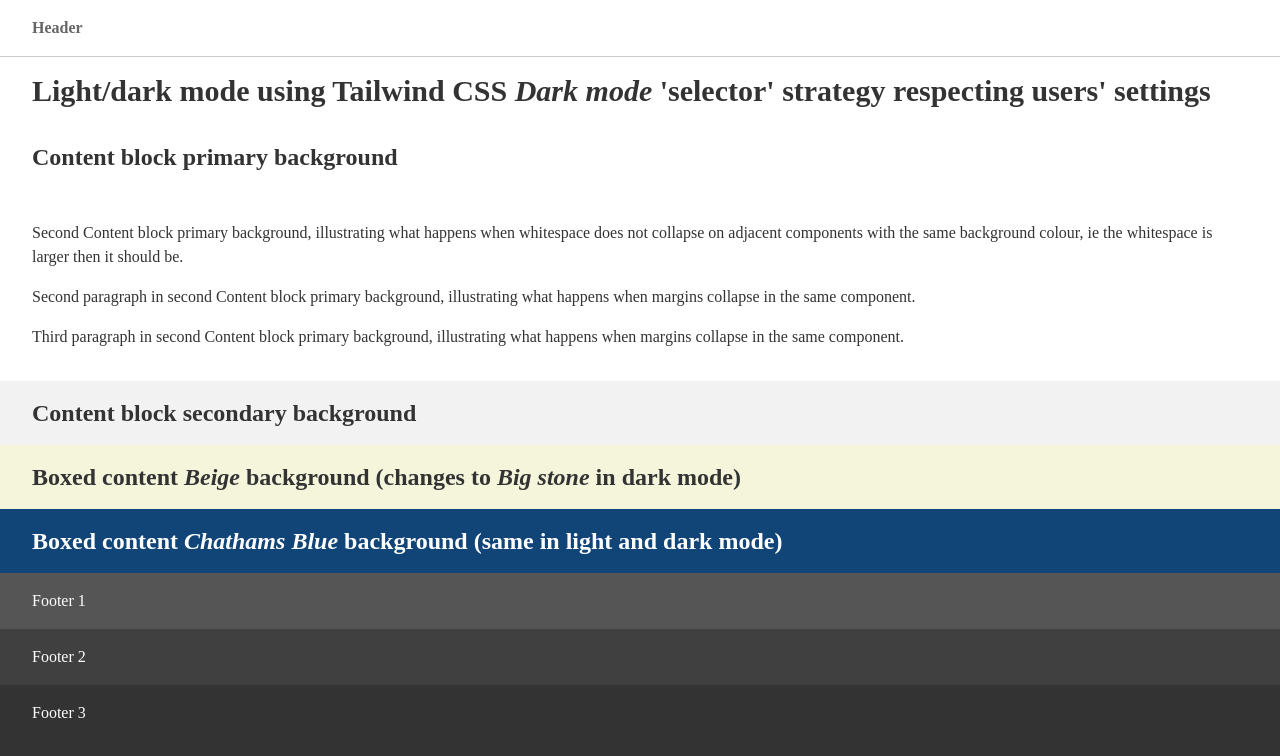
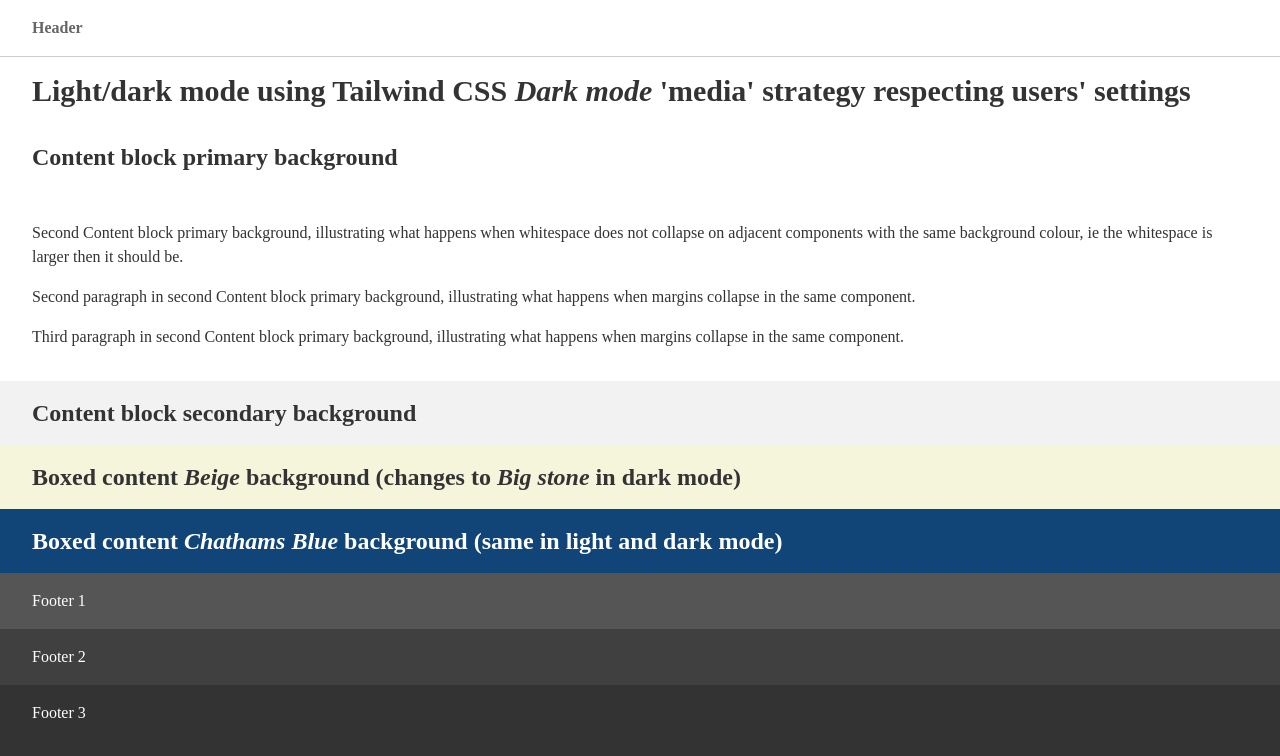
Before and after one commit to zzcgulm/light-dark-mode-using-tailwind-css-dark-mode, a website: page src/index.html in a window 1280 px wide. Drawn offline with Linux system fonts and the light colour scheme.

Commit message:
Fixes inorrect name in copy; Adds Readme with references.

```diff
--- a/src/index.html
+++ b/src/index.html
@@ -17,7 +17,7 @@
   <!-- If we add the primary background colour to `<main>` then we can handle non-collapsing whitespace better? -->
   <main class="text-mineShaft bg-white dark:text-white dark:bg-black">
     <div class="px-[32px] py-4 text-mineShaft bg-white dark:text-white dark:bg-black">
-      <h1 class="my-[unset] text-3xl">Light/dark mode using Tailwind CSS <em>Dark mode</em> 'selector' strategy
+      <h1 class="my-[unset] text-3xl">Light/dark mode using Tailwind CSS <em>Dark mode</em> 'media' strategy
         respecting users' settings</h1>
     </div>
     <div class="px-[32px] py-4 text-mineShaft bg-white dark:text-white dark:bg-black">
```
Also changed, not shown: README.md.
